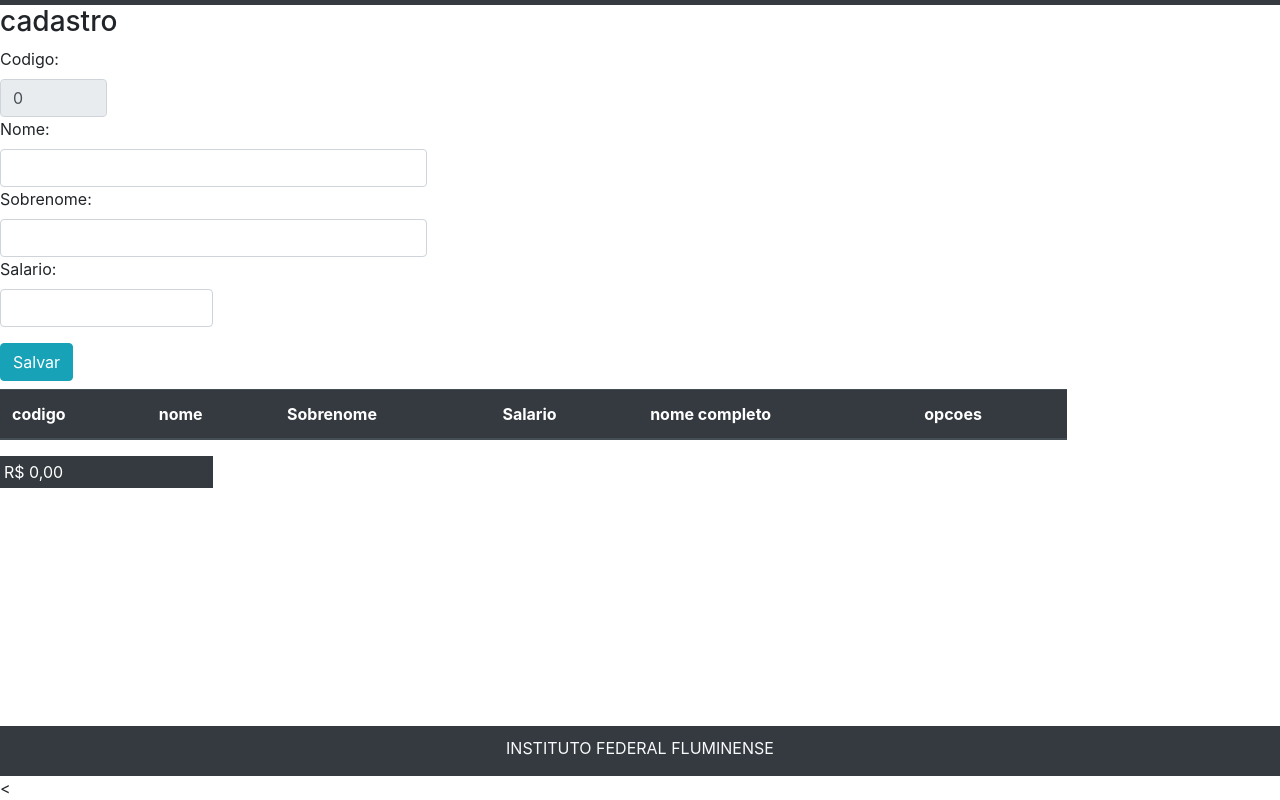
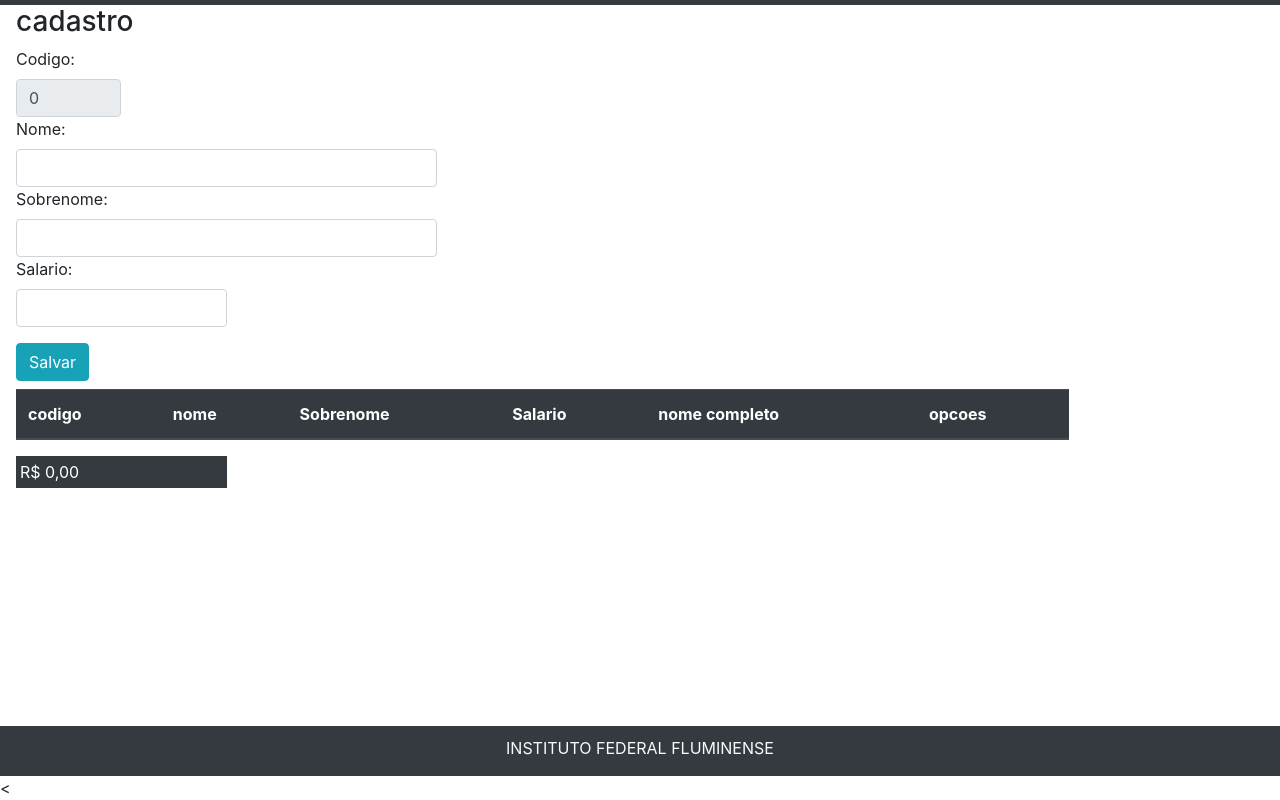
Before and after one commit to pedroPecly/estudoSiteCadastroPessoasJs, a plain HTML site: page index.html in a window 1280 px wide. Shown: the part 51-851 px from the top of the page. Drawn offline with Linux system fonts and the light colour scheme.

Commit message:
atualizando

```diff
--- a/index.html
+++ b/index.html
@@ -34,7 +34,7 @@
                 </ul>
             </div>
         </nav>
-        <main class="alturaPg m1-3">
+        <main class="alturaPg ml-3">
 
             <h3>cadastro</h3>
             <label>Codigo:</label>
```
